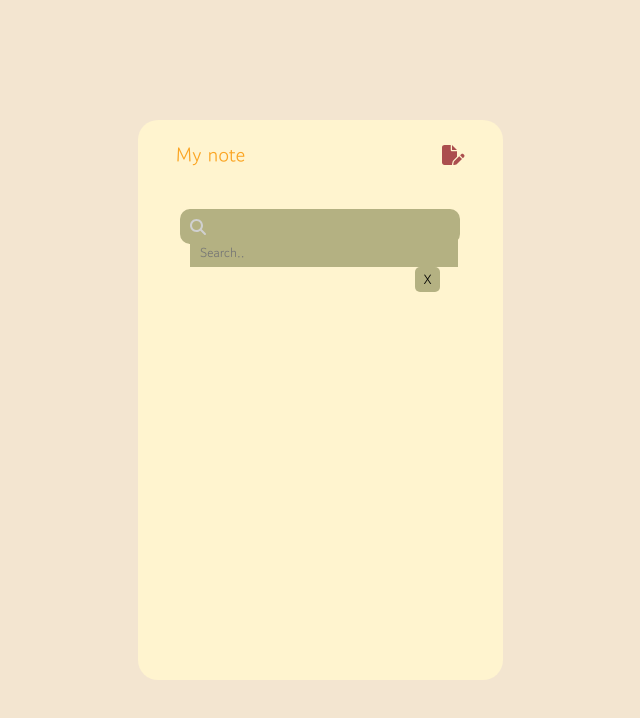
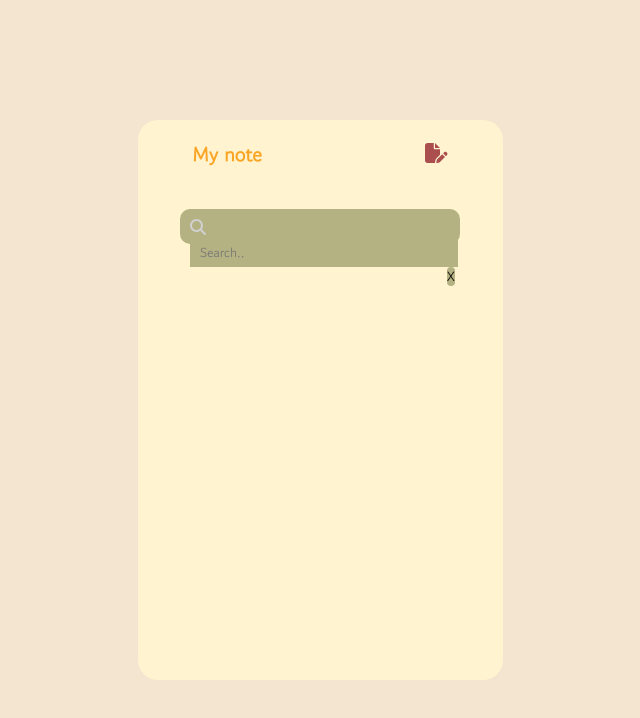
Before and after one commit to Powkim/Notepad-by-react, a React (Create React App) app: page / in a window 1280 px wide. Shown: the top 718 px of the page, without its empty margins (320-960 px from the left). Built offline with nearby package versions, Linux system fonts and the light colour scheme; a web font is replaced by a local one.

Commit message:
CSS수정

```diff
--- a/src/App.css
+++ b/src/App.css
@@ -125,26 +125,25 @@ color: #D0D0D0;
 
 
 }
-.NoteDate>button{
-  width: 49%;
-  position:inherit;
-  right: 0;
+#delbutton{
+margin-left: 10px;
+margin-right: 5px;
 }
 
 li{list-style: none;padding: 5px;}
 
-  header{
-    display:flex ;
-    flex-direction : row;
-    justify-content:flex-end;
-    align-items: center;
+a>span{
 
-color: #faa526;
-margin-top: 30px;
-    margin: auto;
-  } header>span{
-    font-size: 20px;
-  }
-button{width: 25px;height: 25px; border-radius: 5px; float: right; margin-right:15px;background-color:#B99777;}
-
-a{width: 60%;text-align: center;}
+ }
+ #maintitle{
+  font-size: 20px;
+  width: 150px;
+font-weight: bold;
+ }
+ a{
+  color: #faa526;
+  text-decoration: none;
+ }
+ #title{
+  margin-left: 90px;
+ }
--- a/src/App.js
+++ b/src/App.js
@@ -9,8 +9,8 @@ function App() {
 
 return (
 <div>
-<BrowserRouter>
-<Routes>
+<BrowserRouter basename={process.env.PUBLIC_URL}>
+<Routes >
 <Route path='/' element={<Main/>}></Route>
 <Route path='/create' element={<Create/>}></Route>
 <Route path='/view/:id' element={<View/>}></Route>
--- a/src/Create.css
+++ b/src/Create.css
@@ -54,18 +54,19 @@ border-radius: 10px;
 background-color: #fff;
 padding: 5px;
 }
-header{width: 100%;
-    display:flex;
-    justify-content: center;
-    align-items: center;
-   color:#fba523;
+header{
+    width: 70%;
+  display: flex;
+justify-content:space-between;
+color: #faa526;
+margin-top: 30px;
+    margin: auto;
+  }
 
-}
-button {
-    width: 25px;height: 25px;
+  header>button{
+
+  background-color: #FFF4CF;
+  }
 
 
-}
-#createButton{
-    float: right;
-  }
+button{ border-radius: 5px; float: right; background-color:#B99777;}
--- a/src/Create.js
+++ b/src/Create.js
@@ -46,9 +46,10 @@ return (<div>
     <div id='MainWrap'>
     <header>
 
-    <Link to='/'> <h3>My note</h3> </Link> <br></br>
+    <Link to='/'> <h3 id='title'>My note</h3> </Link> <br></br>
 
-    <button ><FontAwesomeIcon  id='createbutton'onClick={onClick}   icon={faFilePen} color='#AB4E4E' size='lg' /></button>
+  <FontAwesomeIcon  id='createbutton'onClick={onClick}   icon={faFilePen} color='#AB4E4E' size='lg' >
+</FontAwesomeIcon>
     </header>
 
 <div id='CreateTitlewrap'>
--- a/src/View.js
+++ b/src/View.js
@@ -88,9 +88,9 @@ return (<div>
     <div id='MainWrap'>
     <header>
 
-    <Link to='/'> <h3>My note</h3> </Link> <br></br>
+    <Link to='/'> <h3 id='title'>My note</h3> </Link> <br></br>
 
-    <button  id='createbutton' onClick={onClick}><FontAwesomeIcon  icon={faFilePen} color='#AB4E4E' size='lg' /></button>
+  <FontAwesomeIcon id='createbutton' onClick={onClick} icon={faFilePen} color='#AB4E4E' size='lg' />
     </header>
 
 <div id='CreateTitlewrap'>
--- a/src/m.js
+++ b/src/m.js
@@ -49,14 +49,18 @@ const clear=()=>{
     <div id='mainWrap'>
       <div id='main'>
 
-        <header><span>My note</span>
+  <header>
+       <Link to='/'>
+          <span id='maintitle'>My note</span>
+           </Link>
         <Link to='Create'>
           <FontAwesomeIcon id='createButton' icon={faFilePen} color='#AB4E4E' size='lg' />
 
 </Link>
 
  </header>
-      <div id="searchWrap"><FontAwesomeIcon icon={faMagnifyingGlass}></FontAwesomeIcon><input value={Search} onChange={onChange} id="searchinput" placeholder='Search..'></input>
+      <div id="searchWrap"><FontAwesomeIcon icon={faMagnifyingGlass}></FontAwesomeIcon>
+      <input value={Search} onChange={onChange} id="searchinput" placeholder='Search..'></input>
       <button id="Xbutton" onClick={clear} >X</button>
       </div>
       <div id='notelistWrap'>
@@ -82,7 +86,8 @@ const clear=()=>{
       return (
       <li id="Notelists" >
       <form>
-      <span className='NoteTitle'>{item.msg}</span><br></br>
+      <Link to={`view/${item.time}`}>
+      <span className='NoteTitle'>{item.msg}</span><br></br></Link>
       <span className='NoteDate'>{item.time}</span>
         <button onClick={()=>{onRemove(item)}} id='delbutton'  ><FontAwesomeIcon icon={faTrashCan} color="#FFF6C7" size='lg' /></button>
         <Link to={`view/${item.time}`}>
@@ -98,7 +103,8 @@ const clear=()=>{
 return (
   <li id="Notelists" key={i}>
     <form>
-    <span className='NoteTitle'>{item.msg}</span><br></br>
+    <Link to={`view/${item.time}`}>
+    <span className='NoteTitle'>{item.msg}</span><br></br></Link>
     <span className='NoteDate'>{item.time}</span>
       <button onClick={()=>{onRemove(item)}} id='delbutton'  ><FontAwesomeIcon icon={faTrashCan} color="#FFF6C7" size='lg' /></button>
     <Link to={`view/${item.time}`}>
```
